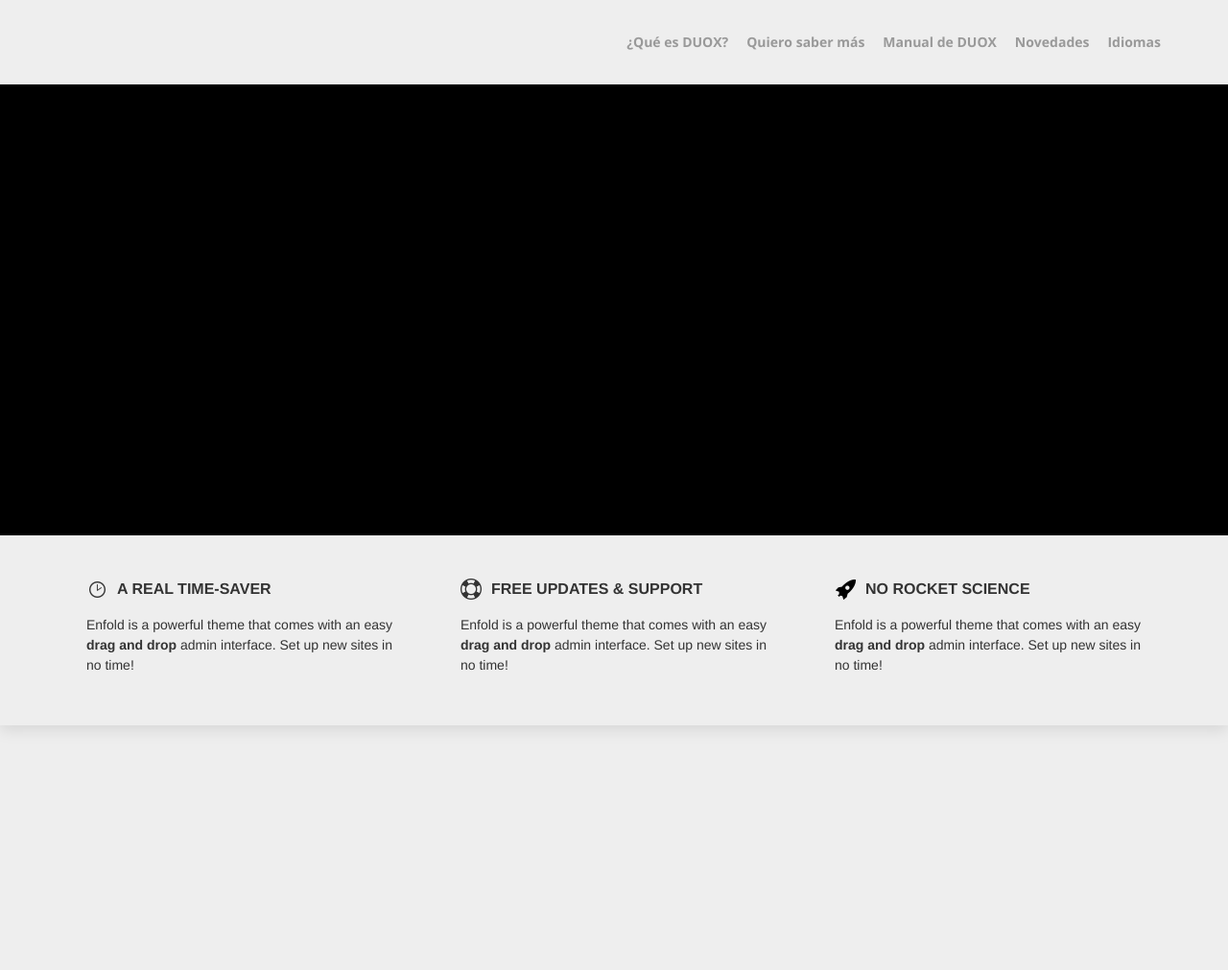
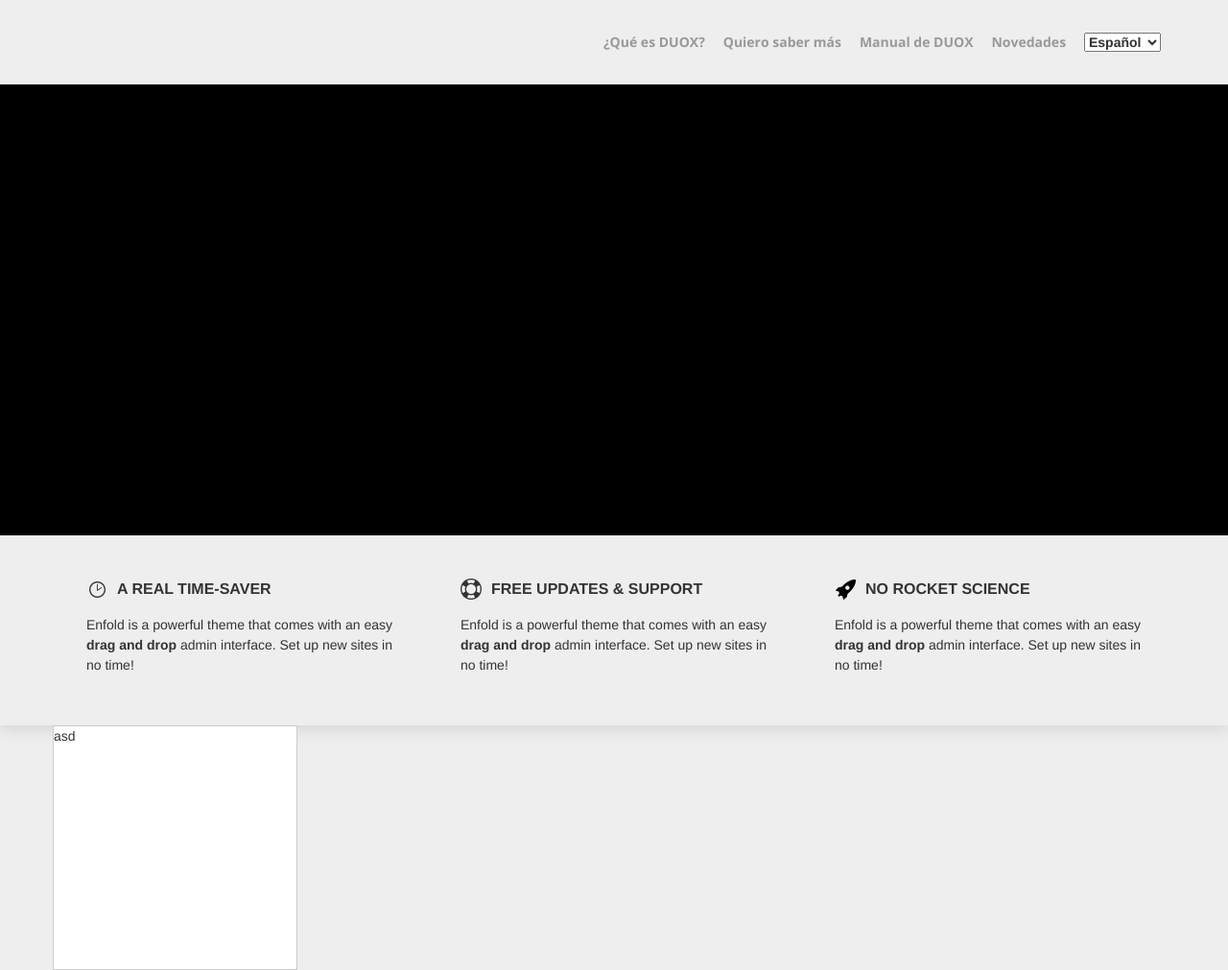
Before and after one commit to JohnnyKB/maxfer, a website: page index.html in a window 1280 px wide. Shown: the whole page at 96% size. Before the commit the page ends 800 px from the top, so only its background shows below. Drawn offline with nearby package versions, Linux system fonts and the light colour scheme.

Commit message:
Adds autoprefixr and starts flip cards

```diff
--- a/gruntfile.js
+++ b/gruntfile.js
@@ -6,7 +6,7 @@ module.exports = function(grunt) {
         watch: {
             sass: {
                 files: ['sass/*.scss'],
-                tasks: ['sass:dist'],
+                tasks: ['sass:dist', 'postcss:dist'],
                 options: {
                     spawn: false,
                 },
@@ -22,6 +22,17 @@ module.exports = function(grunt) {
                 }
             }
         },
+        postcss: {
+            options: {
+              map: true, // inline sourcemaps
+              processors: [
+                require('autoprefixer-core')({browsers: 'last 2 versions'}), // add vendor prefixes
+              ]
+            },
+            dist: {
+              src: 'css/style.css'
+            }
+          },
         browserSync: {
             files: {
                 src : [
@@ -42,9 +53,10 @@ module.exports = function(grunt) {
     // grunt.loadNpmTasks('grunt-contrib-concat');
     grunt.loadNpmTasks('grunt-contrib-watch');
     grunt.loadNpmTasks('grunt-contrib-sass');
+    grunt.loadNpmTasks('grunt-postcss');
     grunt.loadNpmTasks('grunt-browser-sync');
 
     // 4. Where we tell Grunt what to do when we type "grunt" into the terminal.
-    grunt.registerTask('default', ['browserSync', 'sass']);
+    grunt.registerTask('default', ['browserSync', 'postcss', 'watch']);
 
 };
--- a/index.html
+++ b/index.html
@@ -38,9 +38,14 @@
 							<li class="navmenu__item">
 								<a href="#">Novedades</a>
 							</li>
-							<li class="navmenu__item">
+							<!-- <li class="navmenu__item">
 								<a href="#">Idiomas</a>
-							</li>
+							</li> -->
+							<select name="" id="" class="navmenu__item">
+								<option value="en">English</option>
+								<option value="es" selected="true">Español</option>
+								<option value="fr">Français</option>
+							</select>
 						</ul>
 					</div>
 				</div>
@@ -80,7 +85,16 @@
 		</div>
 
 		<div class="features">
-
+			<div class="container">
+				<div class="row">
+					<div class="feature">
+						<div class="feature__content">
+							<div class="feature__content__front">asd</div>
+							<div class="feature__content__back">asd</div>
+						</div>
+					</div>
+				</div>
+			</div>
 		</div>
 
 
--- a/package.json
+++ b/package.json
@@ -2,7 +2,8 @@
   "name": "fermaxdev",
   "version": "0.1.0",
   "devDependencies": {
-    "grunt": "~0.4.1"
+    "grunt": "~0.4.1",
+    "grunt-postcss": "^0.5.2"
   },
   "description": "Fermax development",
   "main": "gruntfile.js",
--- a/sass/style.scss
+++ b/sass/style.scss
@@ -106,3 +106,45 @@ body {
 		background-image: url("../img/icon_rocket.png")
 	}
 }
+
+.feature {
+	perspective: 1000;
+
+	&:hover &__content {
+		transform: rotateY(180deg);
+	}
+
+	&,
+	&__content__front,
+	&__content__back {
+		width: 255px;
+		height: 255px;
+	}
+
+	&__content {
+		transition: 0.6s;
+		transform-style: preserve-3d;
+		position: relative;
+
+		&__front,
+		&__back {
+			backface-visibility: hidden;
+			position: absolute;
+			top: 0;
+			left: 0;
+			border: 1px solid #ccc;
+			background-color: #FFF;
+		}
+
+		&__front {
+			z-index: 2;
+			/* for firefox 31 */
+			transform: rotateY(0deg);
+		}
+
+		/* back, initially hidden pane */
+		&__back {
+			transform: rotateY(180deg);
+		}
+	}
+}
```
Also changed, not shown: css/style.css, 2 other files.
